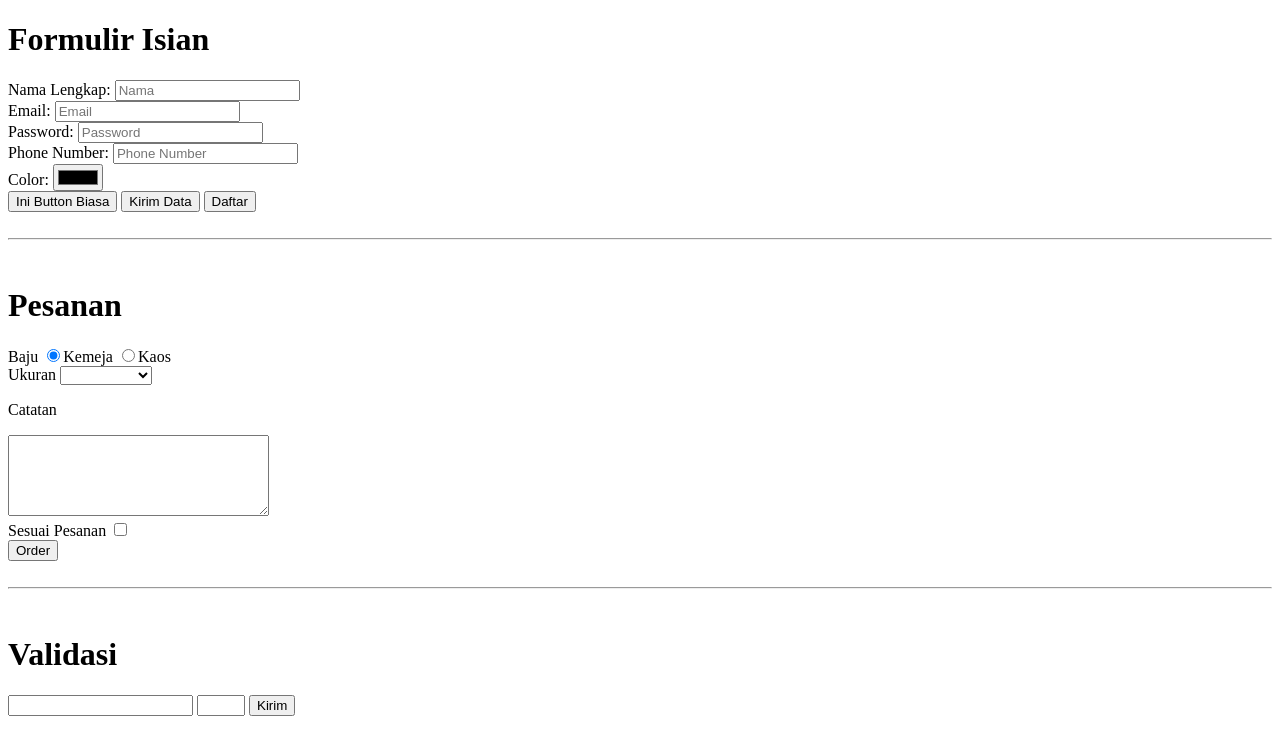
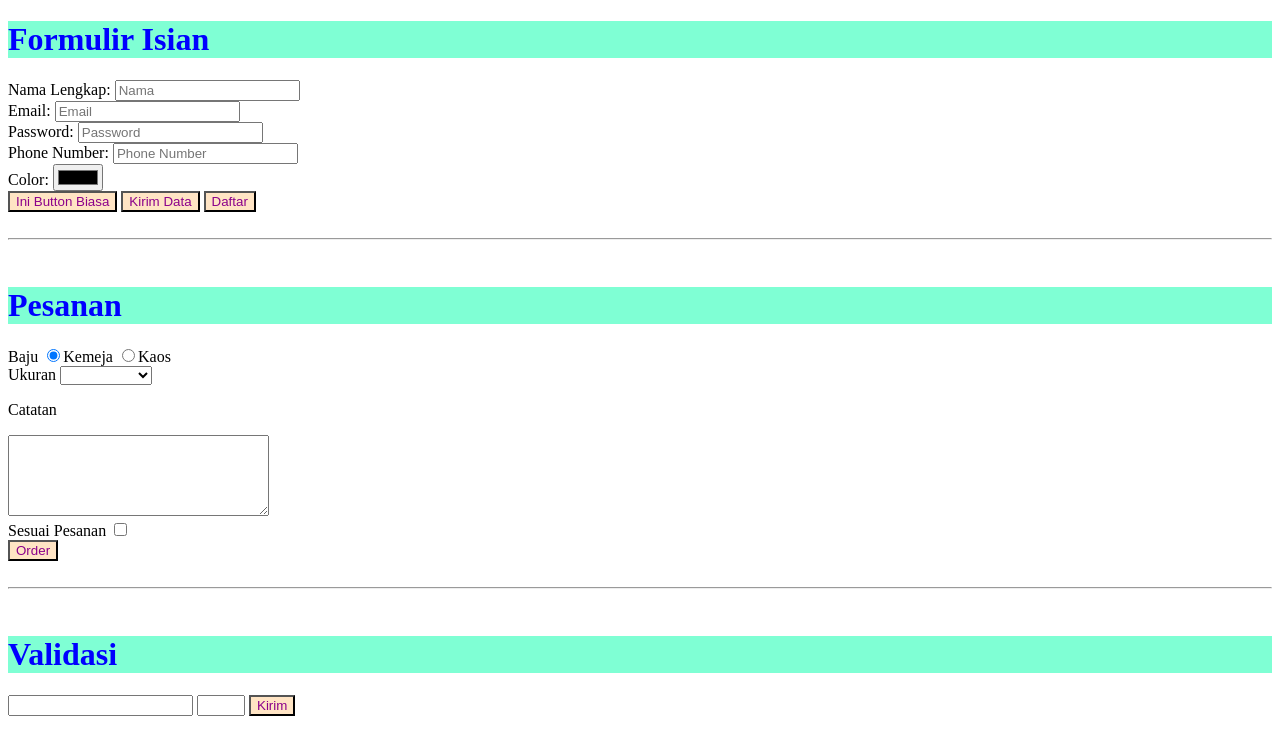
Before and after one commit to derylbaharudin/belajar-web-programming, a plain HTML site: page form.html in a window 1280 px wide. Drawn offline with Linux system fonts and the light colour scheme.

Commit message:
add file app.css

```diff
--- /dev/null
+++ b/asset/css/app.css
@@ -0,0 +1,10 @@
+h1{
+    color:blue;
+    font-size:xx-large;
+    background-color: aquamarine;
+}
+
+button{
+    color: darkmagenta;
+    background-color: bisque;
+}
--- a/form.html
+++ b/form.html
@@ -5,6 +5,7 @@
     <meta http-equiv="X-UA-Compatible" content="IE=edge">
     <meta name="viewport" content="width=device-width, initial-scale=1.0">
     <title>Document</title>
+    <link rel="stylesheet" href="asset/css/app.css">
 </head>
 <body>
     <h1>Formulir Isian</h1>
```
Also changed, not shown: index.html (+2 -0 lines).
